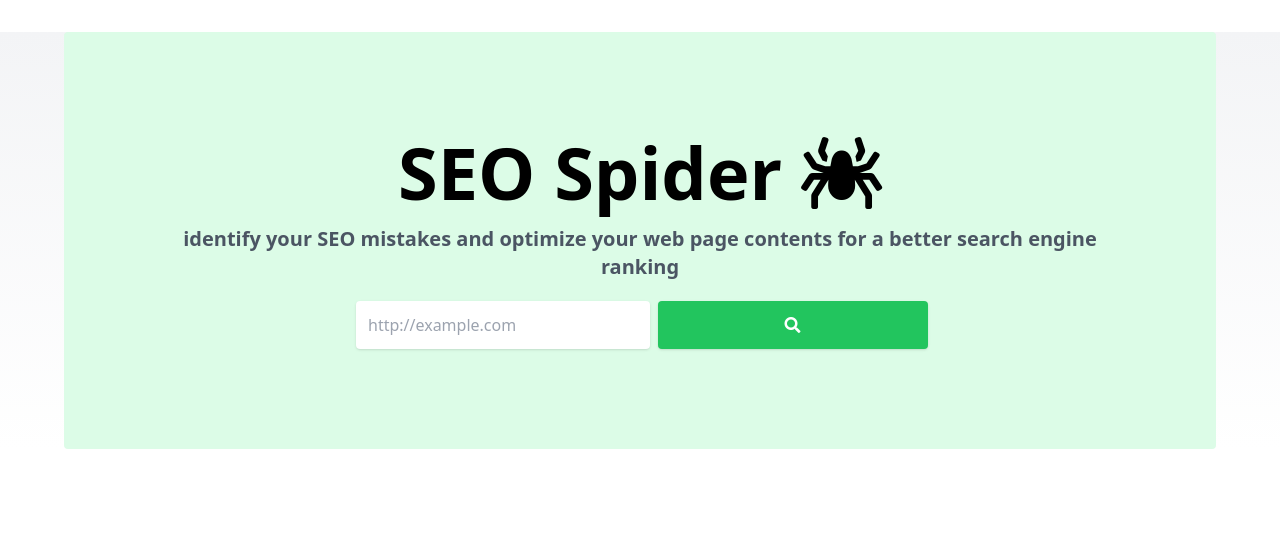
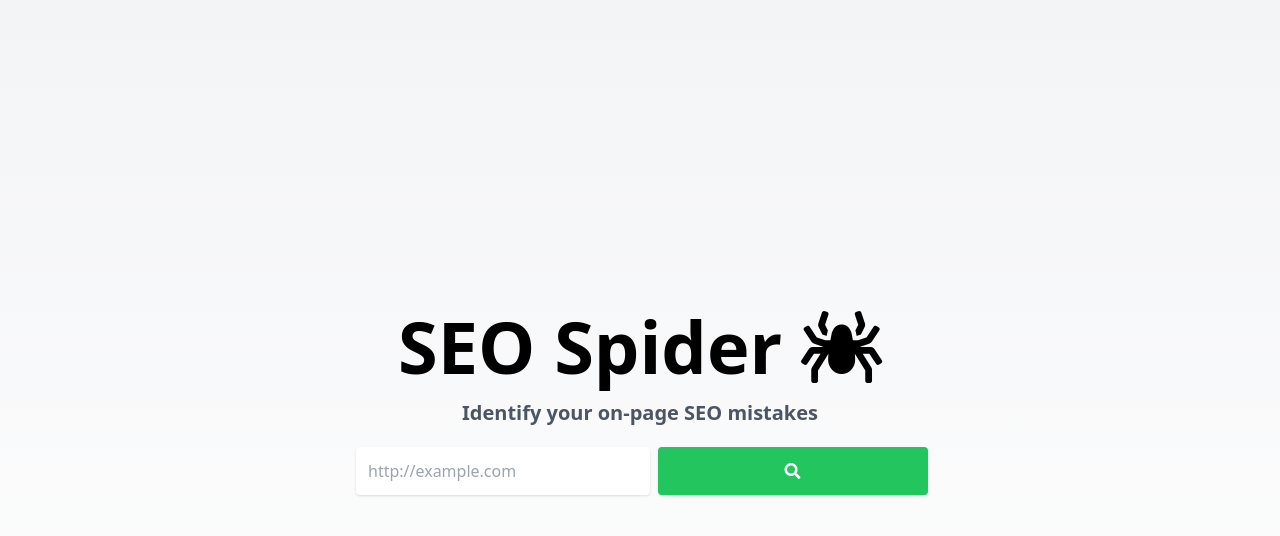
Before and after one commit to MohamedAwde/seo-spider-react-app, a React (Create React App) app: page / in a window 1280 px wide. Shown: the top 536 px of the page. Built offline with nearby package versions, Linux system fonts and the light colour scheme.

Commit message:
optimizing UI design

```diff
--- a/src/components/AnalyzeResult.tsx
+++ b/src/components/AnalyzeResult.tsx
@@ -16,41 +16,30 @@ const AnalyzeResult: React.FC<Props> = ({ result }) => {
   if (rating === "bad") {
     theme = "red";
   } else if (rating === "good") {
-    theme = "blue";
+    theme = "orange";
   } else {
     theme = "green";
   }
 
+  theme.trim();
+
   return (
     <div className={`bg-${theme}-100 p-5 w-full`}>
       <div className="flex space-x-3">
-        {rating === "bad" ? (
-          <svg
-            xmlns="http://www.w3.org/2000/svg"
-            viewBox="0 0 24 24"
-            className="flex-none fill-current text-red-500 h-4 w-4"
-          >
+        <svg
+          xmlns="http://www.w3.org/2000/svg"
+          viewBox="0 0 24 24"
+          className={`flex-none fill-current text-${theme}-500 h-4 w-4`}
+        >
+          {rating === "bad" ? (
             <path d="M12 0c-6.627 0-12 5.373-12 12s5.373 12 12 12 12-5.373 12-12-5.373-12-12-12zm4.597 17.954l-4.591-4.55-4.555 4.596-1.405-1.405 4.547-4.592-4.593-4.552 1.405-1.405 4.588 4.543 4.545-4.589 1.416 1.403-4.546 4.587 4.592 4.548-1.403 1.416z"></path>
-          </svg>
-        ) : rating === "good" ? (
-          <svg
-            xmlns="http://www.w3.org/2000/svg"
-            viewBox="0 0 24 24"
-            className={`flex-none fill-current text-orange-500 h-4 w-4`}
-          >
+          ) : rating === "good" ? (
             <path d="M12 0c-6.627 0-12 5.373-12 12s5.373 12 12 12 12-5.373 12-12-5.373-12-12-12zm-.001 5.75c.69 0 1.251.56 1.251 1.25s-.561 1.25-1.251 1.25-1.249-.56-1.249-1.25.559-1.25 1.249-1.25zm2.001 12.25h-4v-1c.484-.179 1-.201 1-.735v-4.467c0-.534-.516-.618-1-.797v-1h3v6.265c0 .535.517.558 1 .735v.999z"></path>
-          </svg>
-        ) : (
-          <>
-            <svg
-              xmlns="http://www.w3.org/2000/svg"
-              viewBox="0 0 24 24"
-              className={`flex-none fill-current text-green-500 h-4 w-4`}
-            >
-              <path d="M12 0c-6.627 0-12 5.373-12 12s5.373 12 12 12 12-5.373 12-12-5.373-12-12-12zm-1.25 16.518l-4.5-4.319 1.396-1.435 3.078 2.937 6.105-6.218 1.421 1.409-7.5 7.626z"></path>
-            </svg>
-          </>
-        )}
+          ) : (
+            <path d="M12 0c-6.627 0-12 5.373-12 12s5.373 12 12 12 12-5.373 12-12-5.373-12-12-12zm-1.25 16.518l-4.5-4.319 1.396-1.435 3.078 2.937 6.105-6.218 1.421 1.409-7.5 7.626z"></path>
+          )}
+        </svg>
+
         <div className="leading-tight flex flex-col space-y-2">
           <div className={`text-lg font-medium text-${theme}-700`}>
             {header}
--- a/src/components/SubmitUrlForm.tsx
+++ b/src/components/SubmitUrlForm.tsx
@@ -7,13 +7,12 @@ interface Props {
 
 const SubmitUrlForm: React.FC<Props> = ({ handleSubmit, loading }) => {
   return (
-    <div className="container font-sans bg-green-100 rounded mt-8 p-4 md:p-24 text-center">
-      <h2 className="font-bold break-normal text-5xl my-2 md:text-7xl md:mb-4">
+    <div className="container font-sans rounded text-center flex items-center justify-center h-screen flex-col">
+      <h2 className="font-bold px-0 mb-4 text-4xl my-2 md:text-7xl md:mb-4">
         SEO Spider <span className="fa fa-spider" />
       </h2>
-      <h3 className="font-bold text-gray-600 text-base md:text-xl">
-        identify your SEO mistakes and optimize your web page contents for a
-        better search engine ranking
+      <h3 className="md:font-bold text-center text-gray-600 text-base md:text-xl">
+        Identify your on-page SEO mistakes
       </h3>
       <div className="w-full text-center pt-4">
         <form onSubmit={handleSubmit}>
@@ -24,7 +23,7 @@ const SubmitUrlForm: React.FC<Props> = ({ handleSubmit, loading }) => {
               type="url"
               required
               placeholder="http://example.com"
-              className="flex-1 appearance-none rounded shadow p-3 text-gray-600 mr-2 focus:outline-none"
+              className="flex-1 appearance-none rounded shadow p-3 text-gray-600 mr-2 focus:outline outline-green-500"
             />
             <button
               disabled={loading}
```
